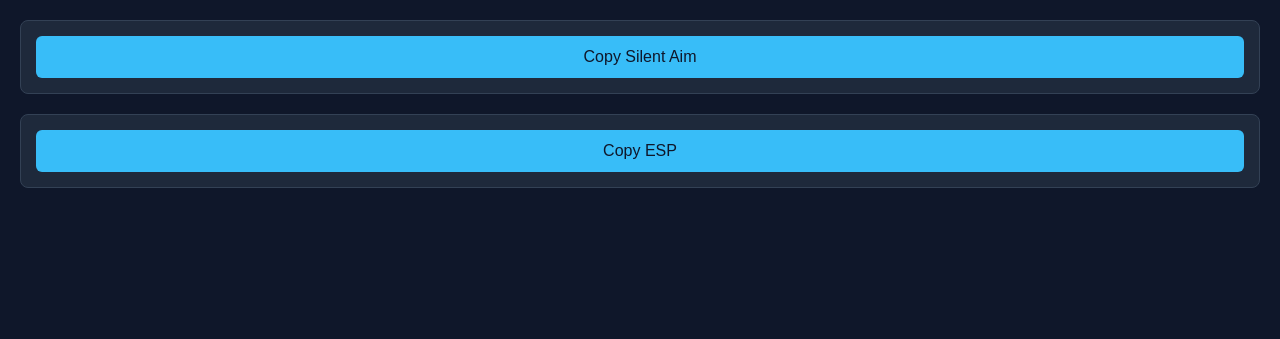
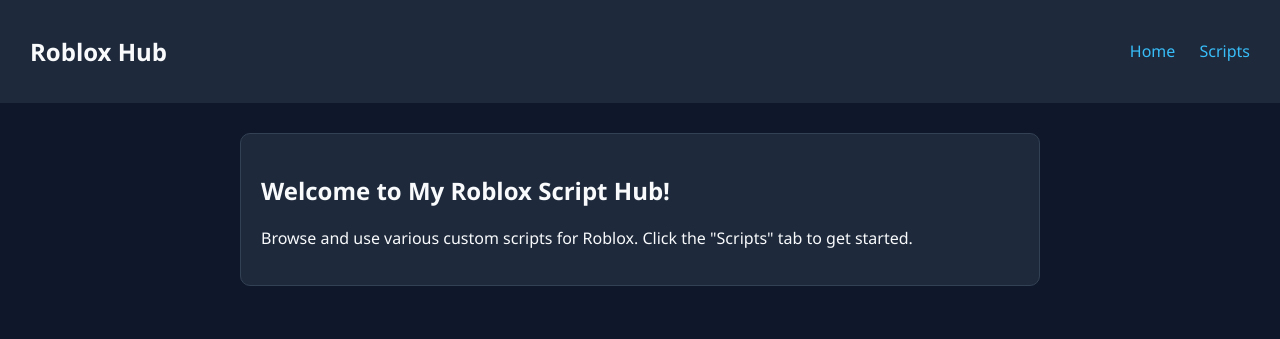
Before and after one commit to the570j/website, a plain HTML site: page index.html in a window 1280 px wide. Drawn offline with Linux system fonts and the light colour scheme; files that its build step writes are made by us from their sources.

Commit message:
Update index.html

```diff
--- a/index.html
+++ b/index.html
@@ -3,60 +3,22 @@
 <head>
   <meta charset="UTF-8" />
   <meta name="viewport" content="width=device-width, initial-scale=1.0"/>
-  <title>Roblox Scripts</title>
-  <style>
-    body {
-      background: #0f172a;
-      margin: 0;
-      padding: 20px;
-    }
-    .script {
-      background: #1e293b;
-      border: 1px solid #334155;
-      padding: 15px;
-      margin-bottom: 20px;
-      border-radius: 8px;
-      position: relative;
-    }
-    .hidden-script {
-      display: none;
-    }
-    button {
-      width: 100%;
-      background: #38bdf8;
-      color: #0f172a;
-      border: none;
-      padding: 12px;
-      border-radius: 6px;
-      font-size: 16px;
-      cursor: pointer;
-    }
-    button:hover {
-      background: #0ea5e9;
-    }
-  </style>
+  <title>Roblox Hub</title>
+  <link rel="stylesheet" href="assets/style.css" />
 </head>
 <body>
-
-  <div class="script">
-    <div class="hidden-script">loadstring(game:HttpGet("https://example.com/silentaim.lua"))()</div>
-    <button onclick="copyScript(this)">Copy Silent Aim</button>
-  </div>
-
-  <div class="script">
-    <div class="hidden-script">loadstring(game:HttpGet("https://example.com/esp.lua"))()</div>
-    <button onclick="copyScript(this)">Copy ESP</button>
-  </div>
-
-  <script>
-    function copyScript(button) {
-      const code = button.previousElementSibling.innerText;
-      navigator.clipboard.writeText(code).then(() => {
-        const original = button.innerText;
-        button.innerText = "Copied!";
-        setTimeout(() => button.innerText = original, 2000);
-      });
-    }
-  </script>
+  <header>
+    <h2>Roblox Hub</h2>
+    <nav>
+      <a href="index.html">Home</a>
+      <a href="scripts.html">Scripts</a>
+    </nav>
+  </header>
+  <main class="container">
+    <div class="card">
+      <h2>Welcome to My Roblox Script Hub!</h2>
+      <p>Browse and use various custom scripts for Roblox. Click the "Scripts" tab to get started.</p>
+    </div>
+  </main>
 </body>
 </html>
```
